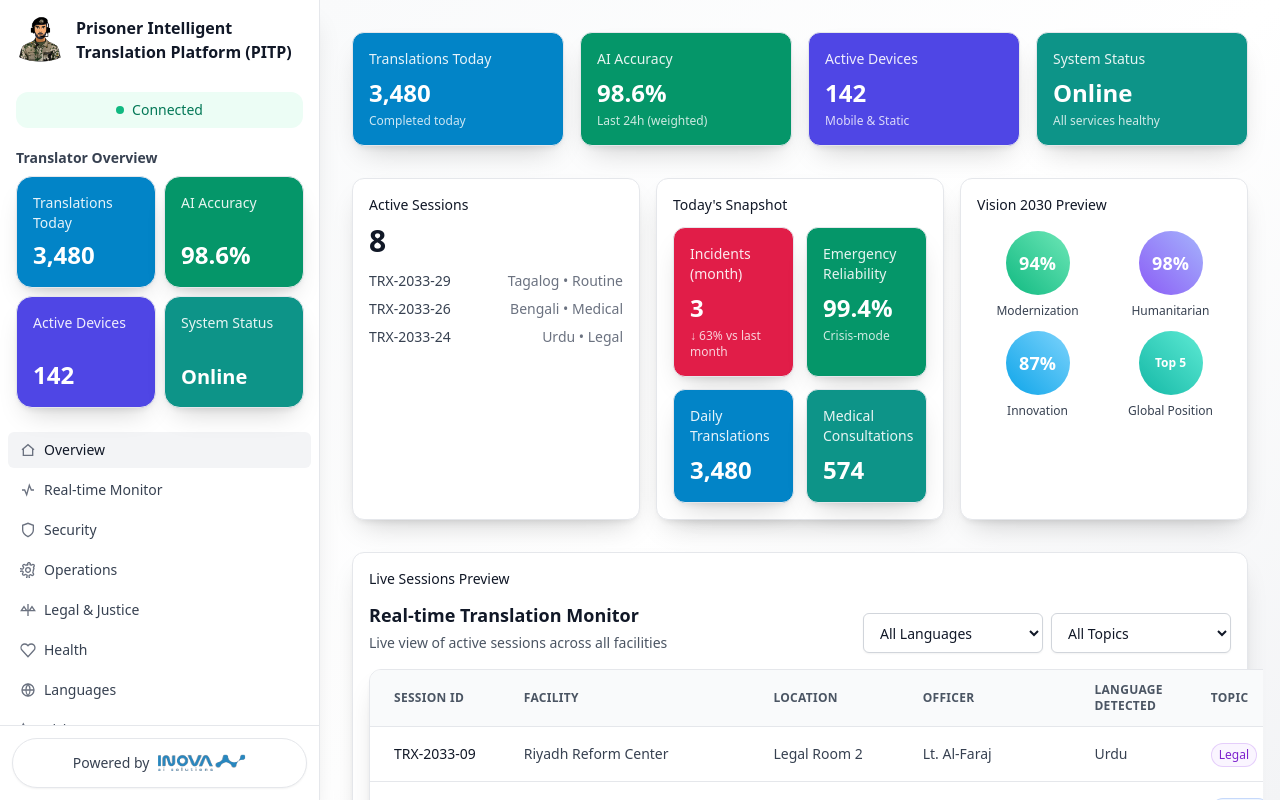
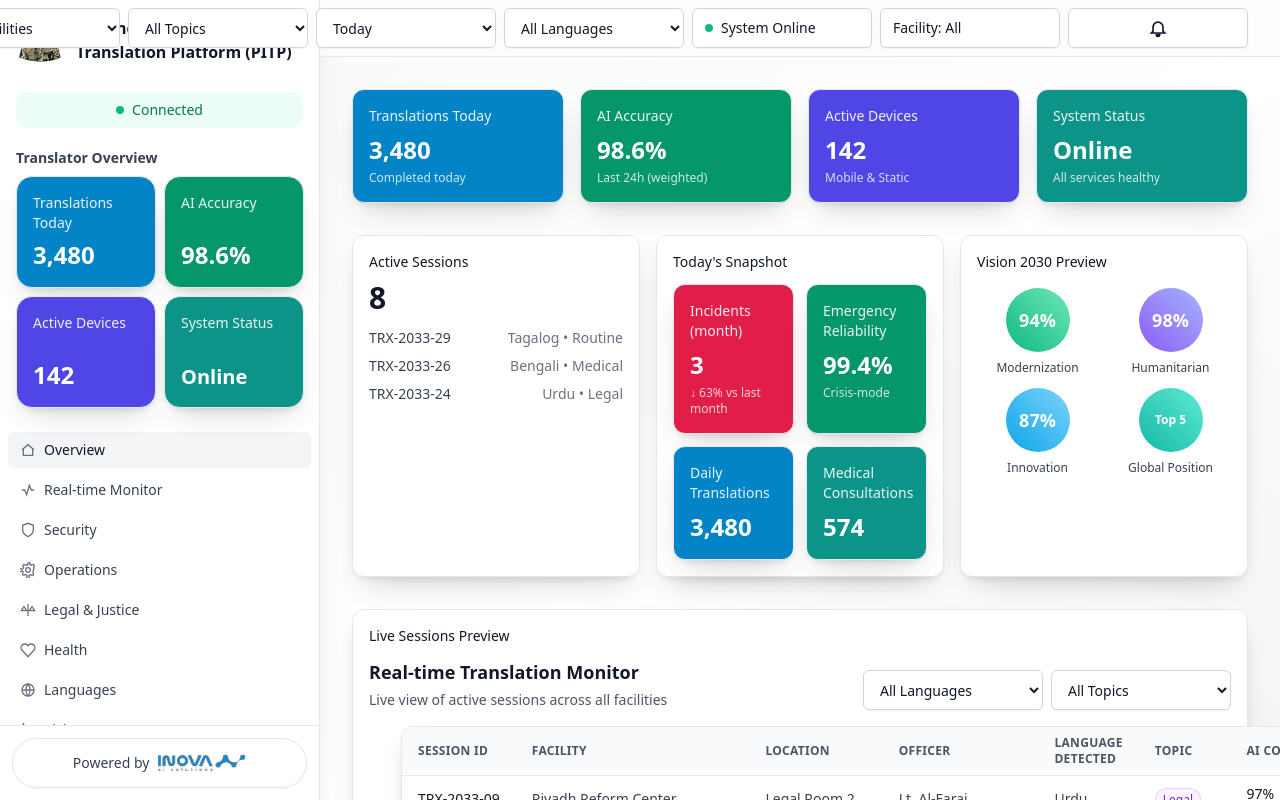
Before and after one commit to ShammoFaiyaz/prisoner-translate-yjv, a React (Vite) app: page / in a window 1280 px wide. Built offline with nearby package versions, Linux system fonts and the light colour scheme.

Commit message:
Changes 2

```diff
--- a/src/components/RealTimeMonitorSection.tsx
+++ b/src/components/RealTimeMonitorSection.tsx
@@ -133,35 +133,35 @@ export default function RealTimeMonitorSection(): JSX.Element {
 				</div>
 			</div>
 
-			<div className="-mx-4 overflow-x-auto sm:-mx-6 lg:-mx-8">
+			<div className="mx-0 overflow-x-visible">
 				<div className="inline-block min-w-full align-middle px-4 sm:px-6 lg:px-8">
 					<div className="elevation-static rounded-xl bg-white">
 						<div className="overflow-hidden rounded-xl border border-gray-200">
 							<table className="min-w-full divide-y divide-gray-200">
 							<thead className="bg-gray-50">
 								<tr>
-									<th scope="col" className="px-4 py-3 text-left text-xs font-semibold uppercase tracking-wide text-gray-600 sm:px-6">
+									<th scope="col" className="px-3 py-2 text-left text-xs font-semibold uppercase tracking-wide text-gray-600 sm:px-4">
 										Session ID
 									</th>
-									<th scope="col" className="px-4 py-3 text-left text-xs font-semibold uppercase tracking-wide text-gray-600 sm:px-6">
+									<th scope="col" className="hidden md:table-cell px-3 py-2 text-left text-xs font-semibold uppercase tracking-wide text-gray-600 sm:px-4">
 										Facility
 									</th>
-									<th scope="col" className="px-4 py-3 text-left text-xs font-semibold uppercase tracking-wide text-gray-600 sm:px-6">
+									<th scope="col" className="hidden lg:table-cell px-3 py-2 text-left text-xs font-semibold uppercase tracking-wide text-gray-600 sm:px-4">
 										Location
 									</th>
-									<th scope="col" className="px-4 py-3 text-left text-xs font-semibold uppercase tracking-wide text-gray-600 sm:px-6">
+									<th scope="col" className="hidden xl:table-cell px-3 py-2 text-left text-xs font-semibold uppercase tracking-wide text-gray-600 sm:px-4">
 										Officer
 									</th>
-									<th scope="col" className="px-4 py-3 text-left text-xs font-semibold uppercase tracking-wide text-gray-600 sm:px-6">
+									<th scope="col" className="px-3 py-2 text-left text-xs font-semibold uppercase tracking-wide text-gray-600 sm:px-4">
 										Language Detected
 									</th>
-									<th scope="col" className="px-4 py-3 text-left text-xs font-semibold uppercase tracking-wide text-gray-600 sm:px-6">
+									<th scope="col" className="px-3 py-2 text-left text-xs font-semibold uppercase tracking-wide text-gray-600 sm:px-4">
 										Topic
 									</th>
-									<th scope="col" className="px-4 py-3 text-left text-xs font-semibold uppercase tracking-wide text-gray-600 sm:px-6">
+									<th scope="col" className="px-3 py-2 text-left text-xs font-semibold uppercase tracking-wide text-gray-600 sm:px-4">
 										AI Confidence
 									</th>
-									<th scope="col" className="px-4 py-3 text-left text-xs font-semibold uppercase tracking-wide text-gray-600 sm:px-6">
+									<th scope="col" className="px-3 py-2 text-left text-xs font-semibold uppercase tracking-wide text-gray-600 sm:px-4">
 										Duration
 									</th>
 								</tr>
@@ -169,27 +169,27 @@ export default function RealTimeMonitorSection(): JSX.Element {
 							<tbody className="divide-y divide-gray-200 bg-white">
 								{mockSessions.map((s) => (
 									<tr key={s.id} className="hover:bg-gray-50/60">
-										<td className="whitespace-nowrap px-4 py-3 text-sm font-medium text-gray-900 sm:px-6">
+										<td className="truncate px-3 py-2 text-sm font-medium text-gray-900 sm:px-4">
 											{s.id}
 										</td>
-										<td className="whitespace-nowrap px-4 py-3 text-sm text-gray-700 sm:px-6">
+										<td className="hidden md:table-cell truncate px-3 py-2 text-sm text-gray-700 sm:px-4">
 											{s.facility}
 										</td>
-										<td className="whitespace-nowrap px-4 py-3 text-sm text-gray-700 sm:px-6">
+										<td className="hidden lg:table-cell truncate px-3 py-2 text-sm text-gray-700 sm:px-4">
 											{s.location}
 										</td>
-										<td className="whitespace-nowrap px-4 py-3 text-sm text-gray-700 sm:px-6">
+										<td className="hidden xl:table-cell truncate px-3 py-2 text-sm text-gray-700 sm:px-4">
 											{s.officer}
 										</td>
-										<td className="whitespace-nowrap px-4 py-3 text-sm text-gray-700 sm:px-6">
+										<td className="truncate px-3 py-2 text-sm text-gray-700 sm:px-4">
 											{s.languageDetected}
 										</td>
-										<td className="whitespace-nowrap px-4 py-3 sm:px-6">
+										<td className="px-3 py-2 sm:px-4">
 											<span className={`inline-flex items-center rounded-full px-2 py-1 text-xs font-medium ring-1 ring-inset ${topicStyles[s.topic]}`}>
 												{s.topic}
 											</span>
 										</td>
-										<td className="px-4 py-3 sm:px-6">
+										<td className="px-3 py-2 sm:px-4">
 											<div className="flex min-w-[140px] flex-col">
 												<div className="flex items-center justify-between">
 													<span className="text-sm font-medium text-gray-900">{s.aiConfidence}%</span>
@@ -202,7 +202,7 @@ export default function RealTimeMonitorSection(): JSX.Element {
 												</div>
 											</div>
 										</td>
-										<td className="whitespace-nowrap px-4 py-3 text-sm text-gray-700 sm:px-6">
+										<td className="truncate px-3 py-2 text-sm text-gray-700 sm:px-4">
 											{s.duration}
 										</td>
 									</tr>
--- a/src/layouts/DashboardLayout.tsx
+++ b/src/layouts/DashboardLayout.tsx
@@ -64,6 +64,7 @@ const navItems: NavItem[] = [
 
 export default function DashboardLayout(): JSX.Element {
 	const location = useLocation();
+	const [notifOpen, setNotifOpen] = React.useState(false);
 	return (
 		<div className="flex h-screen w-full bg-gray-50 text-gray-900">
 			<aside className="hidden w-80 shrink-0 border-r border-gray-200 bg-white shadow-xl relative z-20 sm:flex sm:flex-col">
@@ -137,6 +138,81 @@ export default function DashboardLayout(): JSX.Element {
 				</div>
 			</aside>
 			<div className="flex min-w-0 flex-1 flex-col">
+				{/* Top controls bar */}
+				<header className="sticky top-0 z-30 w-full border-b border-gray-200 bg-white/80 backdrop-blur supports-[backdrop-filter]:bg-white/60">
+					<div className="mx-auto flex h-14 max-w-7xl items-center justify-end gap-2 px-4 sm:px-6 lg:px-8">
+						<label htmlFor="global-facility" className="hidden text-sm text-gray-600 md:block">
+							Facility
+						</label>
+						<select id="global-facility" name="global-facility" className="filter-control">
+							<option>All Facilities</option>
+							<option>Riyadh Reform Center</option>
+							<option>Jeddah Rehabilitation Complex</option>
+							<option>Dammam Correctional Facility</option>
+						</select>
+						<select className="hidden md:block filter-control">
+							<option>All Topics</option>
+							<option>Medical</option>
+							<option>Legal</option>
+							<option>Routine</option>
+							<option>Urgent</option>
+						</select>
+						<select className="hidden md:block filter-control">
+							<option>Today</option>
+							<option>Last 7 days</option>
+							<option>Last 30 days</option>
+						</select>
+						<select className="hidden lg:block filter-control">
+							<option>All Languages</option>
+							<option>Arabic</option>
+							<option>English</option>
+							<option>Urdu</option>
+							<option>Bengali</option>
+							<option>Tagalog</option>
+							<option>Amharic</option>
+						</select>
+						<div className="hidden items-center gap-2 filter-control text-gray-700 sm:flex">
+							<span className="inline-block h-2 w-2 rounded-full bg-emerald-500" />
+							<span>System Online</span>
+						</div>
+						<span className="filter-control flex items-center font-medium text-gray-700">Facility: All</span>
+						<div className="relative">
+							<button
+								type="button"
+								aria-label="Notifications"
+								onClick={() => setNotifOpen((v) => !v)}
+								className="filter-control flex items-center justify-center"
+							>
+								<svg viewBox="0 0 24 24" fill="none" stroke="currentColor" className="h-5 w-5" strokeWidth="2">
+									<path d="M12 22a2 2 0 0 0 2-2H10a2 2 0 0 0 2 2z" />
+									<path d="M18 16v-5a6 6 0 0 0-12 0v5l-2 2h16l-2-2z" />
+								</svg>
+							</button>
+							{notifOpen ? (
+								<div className="absolute right-0 z-50 mt-2 w-64 rounded-lg border border-gray-200 bg-white p-3 shadow-lg">
+									<p className="text-sm font-semibold text-gray-900">Notifications</p>
+									<ul className="mt-2 space-y-2 text-sm text-gray-700">
+										<li className="rounded-md bg-emerald-50 p-2">
+											System healthy. No incidents reported.
+										</li>
+										<li className="rounded-md bg-amber-50 p-2">
+											Maintenance window tonight 02:00–03:00.
+										</li>
+										<li className="rounded-md bg-sky-50 p-2">
+											New device activated in Riyadh Reform Center.
+										</li>
+									</ul>
+									<button
+										className="mt-3 w-full rounded-md border border-gray-200 bg-white px-3 py-1.5 text-xs text-gray-700 hover:bg-gray-50"
+										onClick={() => setNotifOpen(false)}
+									>
+										Close
+									</button>
+								</div>
+							) : null}
+						</div>
+					</div>
+				</header>
 				<div className="flex-1 overflow-y-auto bg-gradient-to-br from-gray-50 via-white to-gray-100">
 					<main className="mx-auto max-w-7xl px-4 py-8 sm:px-6 lg:px-8">
 						<Outlet />
--- a/src/pages/Vision2030Page.tsx
+++ b/src/pages/Vision2030Page.tsx
@@ -2,6 +2,117 @@ import React from 'react';
 import Vision2030Section from '../components/Vision2030Section';
 
 export default function Vision2030Page(): JSX.Element {
+	// --- Simple SVG Radar (spider) chart with mock values ---
+	const radarLabels = [
+		'Security',
+		'Operational',
+		'Justice & Dignity',
+		'Healthcare',
+		'Workforce',
+		'Data & Analytics',
+		'Tech Adoption',
+	];
+	// normalized 0-1
+	const radarValues = [0.92, 0.88, 0.96, 0.9, 0.85, 0.82, 0.87];
+
+	function RadarChart(): JSX.Element {
+		const size = 260;
+		const cx = size / 2;
+		const cy = size / 2;
+		const maxR = (size / 2) - 24;
+		const steps = 5;
+		const N = radarLabels.length;
+		const angleStep = (Math.PI * 2) / N;
+
+		const toPoint = (i: number, value: number) => {
+			const angle = -Math.PI / 2 + i * angleStep;
+			const r = maxR * value;
+			return [cx + r * Math.cos(angle), cy + r * Math.sin(angle)];
+		};
+
+		const polygonPoints = radarValues
+			.map((v, i) => toPoint(i, v))
+			.map(([x, y]) => `${x},${y}`)
+			.join(' ');
+
+		return (
+			<svg width={size} height={size} viewBox={`0 0 ${size} ${size}`} className="mx-auto block">
+				{/* grid rings */}
+				{Array.from({ length: steps }, (_, s) => {
+					const r = maxR * ((s + 1) / steps);
+					return <circle key={s} cx={cx} cy={cy} r={r} className="fill-none stroke-gray-200" strokeWidth="1" />;
+				})}
+				{/* axes */}
+				{Array.from({ length: N }, (_, i) => {
+					const [x, y] = toPoint(i, 1);
+					return <line key={i} x1={cx} y1={cy} x2={x} y2={y} className="stroke-gray-200" strokeWidth="1" />;
+				})}
+				{/* polygon */}
+				<polygon points={polygonPoints} className="fill-emerald-300/40 stroke-emerald-600" strokeWidth="2" />
+				{/* labels (kept within chart bounds to avoid cutoff) */}
+				{radarLabels.map((lbl, i) => {
+					const [x, y] = toPoint(i, 0.93);
+					return (
+						<text key={lbl} x={x} y={y} textAnchor="middle" dominantBaseline="middle" className="text-[10px] fill-gray-700">
+							{lbl}
+						</text>
+					);
+				})}
+			</svg>
+		);
+	}
+
+	// --- Simple SVG Line chart for last 12 months (mock trend) ---
+	const lineData = [62, 66, 68, 72, 75, 78, 80, 84, 86, 89, 92, 94]; // %
+	function LineChart(): JSX.Element {
+		const w = 560;
+		const h = 200;
+		const pad = 28;
+		const xs = (i: number) => pad + (i * (w - 2 * pad)) / (lineData.length - 1);
+		const ys = (v: number) => h - pad - ((v - 50) * (h - 2 * pad)) / 50; // scale 50-100%
+		const d = lineData.map((v, i) => `${i === 0 ? 'M' : 'L'} ${xs(i)} ${ys(v)}`).join(' ');
+		const area = `${d} L ${xs(lineData.length - 1)} ${h - pad} L ${xs(0)} ${h - pad} Z`;
+		// last 12 month labels for x-axis
+		const monthNames = ['Jan','Feb','Mar','Apr','May','Jun','Jul','Aug','Sep','Oct','Nov','Dec'];
+		const now = new Date();
+		const startIndex = (now.getMonth() + 1 - lineData.length + 12 * 10) % 12; // handles negative
+		const months = Array.from({ length: lineData.length }, (_, i) => monthNames[(startIndex + i) % 12]);
+		return (
+			<svg width="100%" height={h} viewBox={`0 0 ${w} ${h}`}>
+				<defs>
+					<linearGradient id="areaFill" x1="0" x2="0" y1="0" y2="1">
+						<stop offset="0%" stopColor="#60a5fa" stopOpacity="0.35" />
+						<stop offset="100%" stopColor="#60a5fa" stopOpacity="0" />
+					</linearGradient>
+				</defs>
+				{/* axes */}
+				<line x1={pad} y1={h - pad} x2={w - pad} y2={h - pad} className="stroke-gray-300" />
+				<line x1={pad} y1={pad} x2={pad} y2={h - pad} className="stroke-gray-300" />
+				{/* grid lines */}
+				{[60, 70, 80, 90, 100].map((g) => (
+					<g key={g}>
+						<line x1={pad} y1={ys(g)} x2={w - pad} y2={ys(g)} className="stroke-gray-200" />
+						<text x={8} y={ys(g)} className="text-[10px] fill-gray-600" dominantBaseline="middle">{g}%</text>
+					</g>
+				))}
+				{/* x-axis ticks and labels */}
+				{months.map((m, i) => (
+					<g key={m + i}>
+						<line x1={xs(i)} y1={h - pad} x2={xs(i)} y2={h - pad + 4} className="stroke-gray-300" />
+						<text x={xs(i)} y={h - pad + 14} className="text-[10px] fill-gray-600" textAnchor="middle">{m}</text>
+					</g>
+				))}
+				{/* area and line */}
+				<path d={area} fill="url(#areaFill)" />
+				<path d={d} className="stroke-sky-500" fill="none" strokeWidth="2.5" />
+				{/* points */}
+				{lineData.map((v, i) => (
+					<circle key={i} cx={xs(i)} cy={ys(v)} r="2.5" className="fill-sky-500" />
+				))}
+			</svg>
+		);
+	}
+
 	return (
 		<section className="space-y-8">
 			<div className="mb-2">
@@ -43,13 +154,15 @@ export default function Vision2030Page(): JSX.Element {
 			<div className="grid grid-cols-1 gap-4 lg:grid-cols-2">
 				<div className="rounded-xl border border-gray-200 bg-white p-4 elevation">
 					<p className="text-sm font-medium text-gray-900">Capability Radar</p>
-					<div className="mt-4 h-48 rounded-md bg-gradient-to-b from-emerald-100 to-white flex items-center justify-center text-emerald-700 text-sm">
-						Mock radar chart placeholder
+					<div className="mt-2">
+						<RadarChart />
 					</div>
 				</div>
 				<div className="rounded-xl border border-gray-200 bg-white p-4 elevation">
 					<p className="text-sm font-medium text-gray-900">Goal progress over last 12 months</p>
-					<div className="mt-4 h-48 rounded-md bg-gradient-to-b from-sky-100 to-white"></div>
+					<div className="mt-2">
+						<LineChart />
+					</div>
 				</div>
 			</div>
 			<div className="rounded-xl border border-gray-200 bg-white p-6 elevation text-center text-sm text-gray-800">
```
